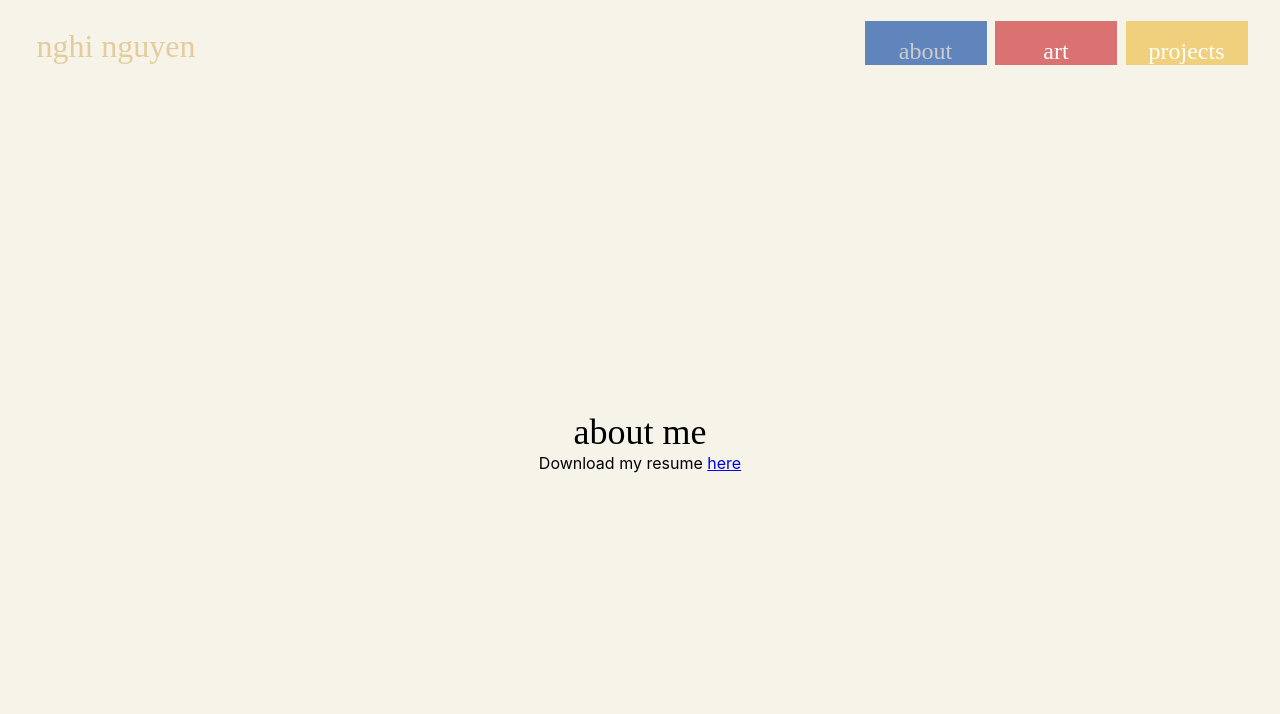
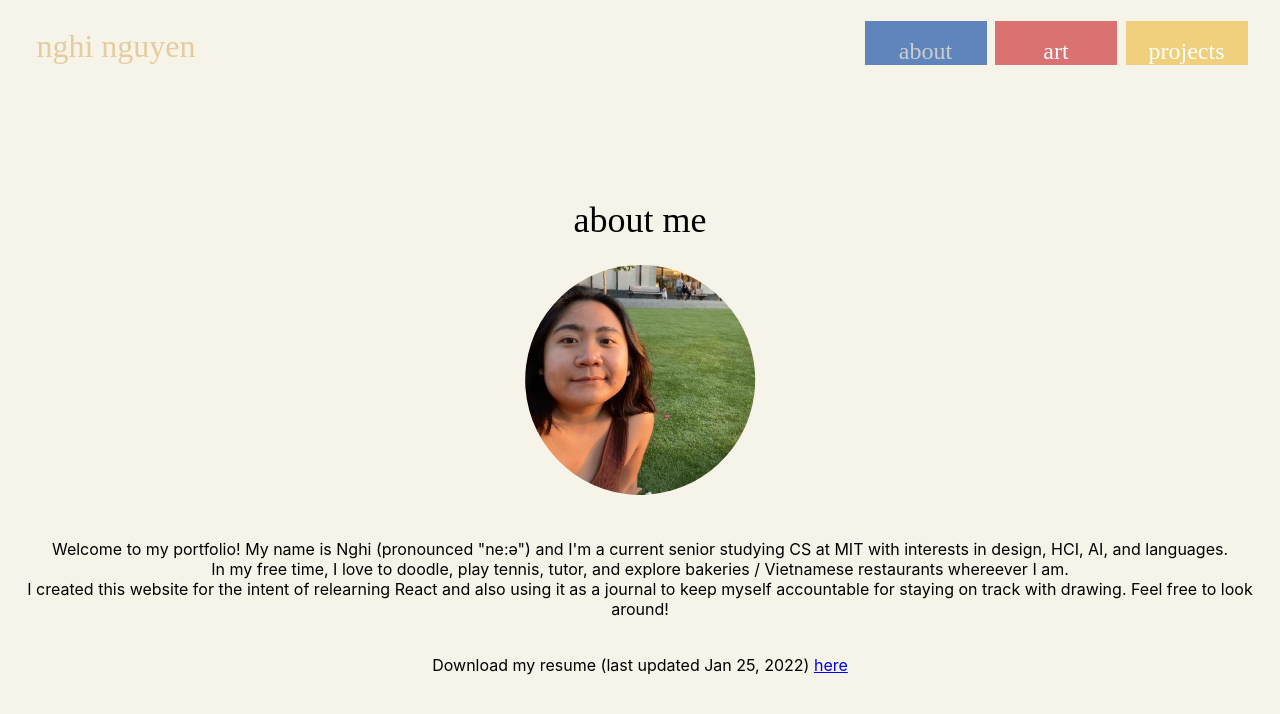
Before and after one commit to nghi-nguyen-beep/personal-portfolio, a React (Create React App) app: page /about in a window 1280 px wide. Shown: the top 714 px of the page. Built offline with nearby package versions, Linux system fonts and the light colour scheme.

Commit message:
Add about

```diff
--- a/src/pages/about.js
+++ b/src/pages/about.js
@@ -1,6 +1,7 @@
 import './includes/css/about.css';
 import PageAnimate from '../components/PageAnimate';
 import resume from '../assets/about/NghiNguyenResume_1:25.pdf';
+import profile from '../assets/about/profile-picture.webp';
 
 function About() {
     return (
@@ -10,11 +11,17 @@ function About() {
             <div className="about-title">
               about me
             </div>
-            <div className="about-description">
-              {/* <div>hulo, here are some facts about me below.</div> */}
-              <div>Download my resume <a href={resume} download="NghiNguyenResume">here</a></div>
-
+          </div>
+          <div className="about-profile-picture">
+            <img className= "about-image" src= {profile} alt= "profile" style={{width: "18vw", height: "18vw", borderRadius: "50%", transform: "rotate(41deg)"}}/>
+          </div>
+          <div className="about-description">
+            <div>
+              <p>Welcome to my portfolio! My name is Nghi (pronounced "ne:ə") and I'm a current senior studying CS at MIT with interests in design, HCI, AI, and languages.<br></br>
+             In my free time, I love to doodle, play tennis, tutor, and explore bakeries / Vietnamese restaurants whereever I am. <br></br>
+              I created this website for the intent of relearning React and also using it as a journal to keep myself accountable for staying on track with drawing. Feel free to look around!</p> <br></br>
             </div>
+            <div>Download my resume (last updated Jan 25, 2022) <a href={resume} download="NghiNguyenResume">here</a></div>
           </div>
         </div>
       </PageAnimate>
--- a/src/pages/includes/css/about.css
+++ b/src/pages/includes/css/about.css
@@ -1,10 +1,10 @@
 .about-main {
     display: flex;
     flex-wrap: wrap;
-    flex-direction: row;
+    flex-direction: column;
     justify-content: center;
+    align-items: center;
     height: 91vh;
-    /* align-content: center; */
 }
 
 .about-header {
@@ -13,22 +13,28 @@
     flex-direction: row;
     justify-content: center;
     align-content: center;
-    margin-bottom: 15px;
 }
 
 .about-title {
     display: flex;
     justify-content: center;
-    /* align-content: center; */
     width: 100vw;
     font-size: 36px;
     font-family: 'Ramaraja';
 }
 
-.about-gallery {
-    display: flex;
-    flex-wrap: wrap;
-    flex-direction: row;
-    justify-content: center;
-    /* align-content: center; */
+.about-description {
+    text-align: center;
+    margin: 1.5em;
 }
+
+.about-profile-picture {
+    border-radius: 50%;
+    opacity: 100%;
+    transition: opacity 300ms ease-out;
+    margin-top: 1.5em;
+}
+
+/* .about-profile-picture:hover {
+    opacity: 30%;
+} */
```
Also changed, not shown: src/assets/about/profile-picture.webp (added).
